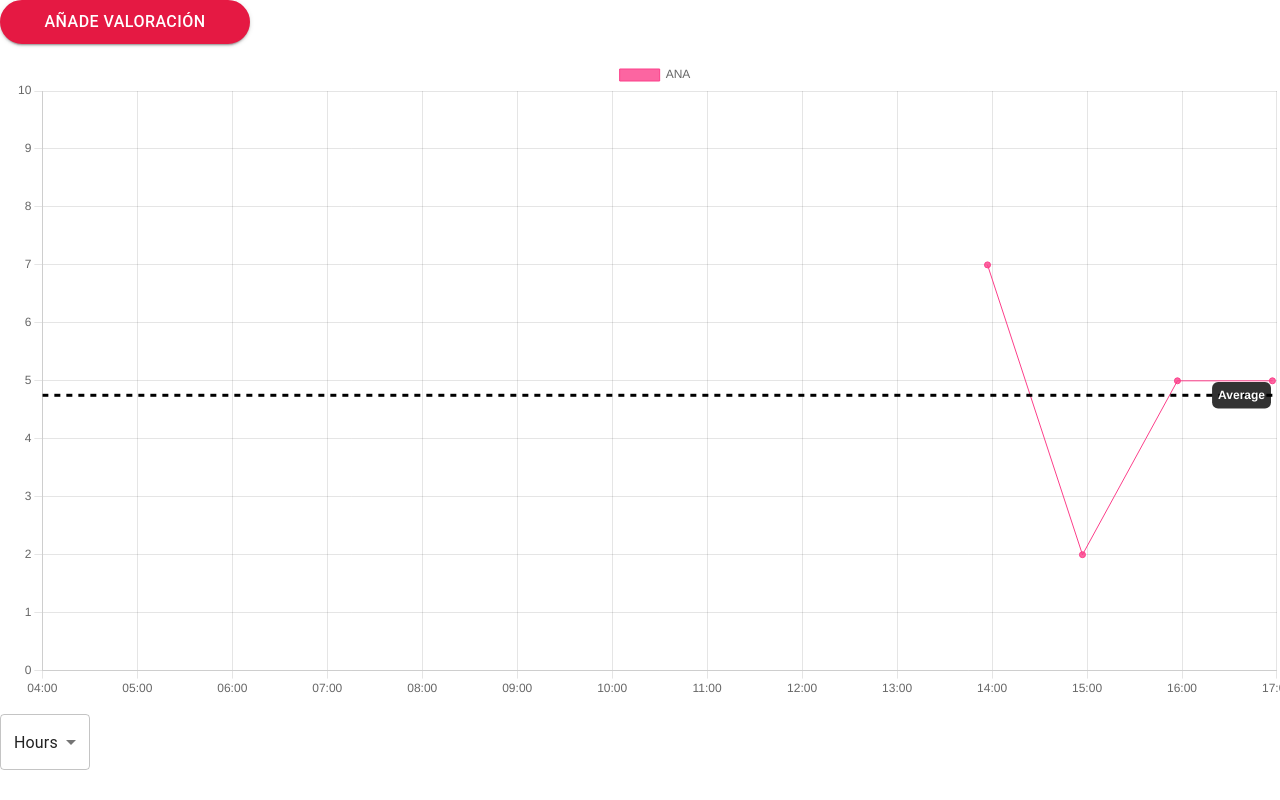
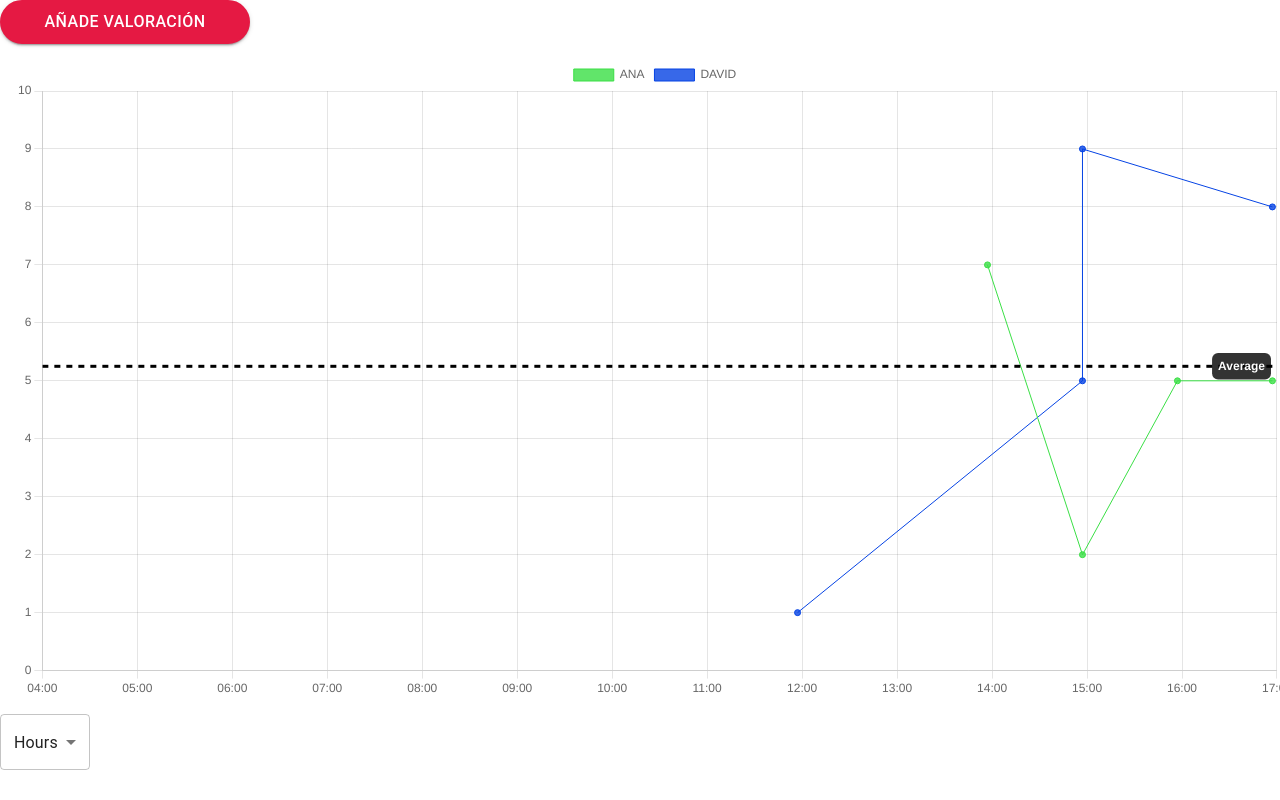
Before and after one commit to inesppino/timeline-front, a React (Create React App) app: page / in a window 1280 px wide. Shown: the top 800 px of the page. Built offline with nearby package versions, Linux system fonts and the light colour scheme.

Commit message:
extract to mock and utils helpers and constants. Create graph folder. Use same method when handling fields in form

```diff
--- a/src/App.js
+++ b/src/App.js
@@ -1,74 +1,20 @@
 import { useState } from "react";
 import { Button, Modal } from "@mui/material";
-import { PRIMARY_BUTTON_STYLES } from "./Base";
+import { MODAL_STYLES, PRIMARY_BUTTON_STYLES } from "./Base";
+import { format } from "date-fns";
+import { getRandomColor, getRange } from "./utils/helpers";
+import { DEFAULT_RANGE, DEFAULT_UNIT, UNIT_FORMATS } from "./utils/constants";
+import mockData from "./mock/mockData";
 import Form from "./form/Form";
-import LineChart from "./LineChart";
+import LineChart from "./graph/LineChart";
+import SelectTimeRange from "./form/SelectTimeRange";
 import "./app.scss";
-import {
-  addDays,
-  addHours,
-  addMinutes,
-  format,
-  startOfHour,
-  subDays,
-  subHours,
-  subMinutes,
-} from "date-fns";
-import SelectTimeRange from "./form/SelectTimeRange";
-
-const styleModal = {
-  width: "100%",
-  bgcolor: "background.paper",
-  boxShadow: 24,
-  p: 4,
-};
-
-const getRandomColor = () => {
-  return Math.floor(Math.random() * 255);
-};
-
-const rangeByUnit = {
-  minute: {
-    min: (date) => subMinutes(date, 120),
-    max: (date) => addMinutes(date, 10),
-  },
-  hour: { min: (date) => subHours(date, 12), max: (date) => addHours(date, 1) },
-  day: { min: (date) => subDays(date, 6), max: (date) => addDays(date, 1) },
-};
-
-const getRange = (date, unit = "hour") => {
-  const nearestOclock = startOfHour(date);
-  const min = rangeByUnit[unit].min(nearestOclock);
-  const max = rangeByUnit[unit].max(nearestOclock);
-  return { min, max };
-};
-
-const UNIT_FORMATS = {
-  hour: "HH:mm",
-  minute: "mm",
-  day: "eee dd",
-};
-
-const DEFAULT_RANGE = getRange(new Date());
 
 const App = () => {
-  const [data, setData] = useState({
-    ANA: {
-      color: `rgba(${getRandomColor()},${getRandomColor()},${getRandomColor()}`,
-      data: [
-        { x: subHours(new Date(), 3), y: 7 },
-        { x: subHours(new Date(), 2), y: 2 },
-        { x: subHours(new Date(), 1), y: 5 },
-        { x: new Date(), y: 5 },
-      ],
-    },
-  });
+  const [data, setData] = useState({ ...mockData });
   const [isAddModalOpen, setIsAddModalOpen] = useState(false);
   const [range, setRange] = useState(DEFAULT_RANGE);
-  const [unitTime, setUnitTime] = useState({
-    name: "hour",
-    format: UNIT_FORMATS.hour,
-  });
+  const [unitTime, setUnitTime] = useState(DEFAULT_UNIT);
 
   const updateData = (newData) => {
     const updatedData = { ...data };
@@ -91,12 +37,15 @@ const App = () => {
         ],
       };
     }
+    //Send to api
+    console.log("Sending to API, success!");
     setData({ ...data, ...updatedData });
     setIsAddModalOpen(false);
   };
 
   const getDataset = () => {
     const graphData = [];
+    console.log(data);
     for (const employee in data) {
       graphData.push({
         label: employee,
@@ -130,7 +79,7 @@ const App = () => {
           <Form
             onSubmit={updateData}
             onHandleCancel={() => setIsAddModalOpen(false)}
-            styles={styleModal}
+            styles={MODAL_STYLES}
           />
         </>
       </Modal>
--- a/src/Base.js
+++ b/src/Base.js
@@ -21,3 +21,10 @@ export const SECONDARY_BUTTON_STYLES = {
 
 export const GRID_FORM_STYLES = { marginBottom: "1rem", height: "5rem" };
 export const FIELD_STYLES = { width: "15.625rem" };
+
+export const MODAL_STYLES = {
+  width: "100%",
+  bgcolor: "background.paper",
+  boxShadow: 24,
+  p: 4,
+};
--- a/src/form/Form.js
+++ b/src/form/Form.js
@@ -33,15 +33,11 @@ const Form = ({ onSubmit, onHandleCancel, styles }) => {
   const [errorValues, setErrorValues] = useState({ ...FORM_ERRORS });
 
   const handleInputChange = (e) => {
-    const { name, value } = e.target;
+    const { name, value } = e.target ?? e;
     setFormValues({
       ...formValues,
       [name]: value,
     });
-  };
-
-  const handleDateChange = (newDate, id) => {
-    setFormValues({ ...formValues, [id]: newDate });
   };
 
   const handleSubmit = (event) => {
@@ -53,11 +49,9 @@ const Form = ({ onSubmit, onHandleCancel, styles }) => {
       }
     }
     if (Object.keys(errors).length !== 0) {
-      setErrorValues({ ...errorValues, ...errors });
+      setErrorValues(errors);
       return;
     }
-    //Send to api
-    console.log("Sending to API, success!");
     onSubmit(formValues);
     setFormValues({ ...DEFAULT_VALUES });
     setErrorValues({ ...FORM_ERRORS });
@@ -111,8 +105,7 @@ const Form = ({ onSubmit, onHandleCancel, styles }) => {
                 id="date"
                 name="date"
                 label="date"
-                mask="__-__-____"
-                inputFormat="DD-MM-YYYY"
+                maxDate={new Date()}
                 slotProps={{
                   textField: {
                     helperText: `${
@@ -122,7 +115,7 @@ const Form = ({ onSubmit, onHandleCancel, styles }) => {
                   },
                 }}
                 value={formValues.date}
-                onChange={(e) => handleDateChange(e, "date")}
+                onChange={(e) => handleInputChange({ name: "date", value: e })}
               ></DatePicker>
             </LocalizationProvider>
           </Grid>
@@ -133,8 +126,7 @@ const Form = ({ onSubmit, onHandleCancel, styles }) => {
                 id="time"
                 name="time"
                 label="time"
-                value={formValues.time}
-                onChange={(e) => handleDateChange(e, "time")}
+                maxTime={new Date()}
                 slotProps={{
                   textField: {
                     helperText: `${
@@ -143,6 +135,8 @@ const Form = ({ onSubmit, onHandleCancel, styles }) => {
                     error: errorValues.time,
                   },
                 }}
+                value={formValues.time}
+                onChange={(e) => handleInputChange({ name: "time", value: e })}
               />
             </LocalizationProvider>
           </Grid>
--- /dev/null
+++ b/src/mock/mockData.js
@@ -0,0 +1,26 @@
+import { subHours } from "date-fns";
+import { getRandomColor } from "../utils/helpers";
+
+const mockData = {
+  ANA: {
+    color: `rgba(${getRandomColor()},${getRandomColor()},${getRandomColor()}`,
+    data: [
+      { x: subHours(new Date(), 3), y: 7 },
+      { x: subHours(new Date(), 2), y: 2 },
+      { x: subHours(new Date(), 1), y: 5 },
+      { x: new Date(), y: 5 },
+    ],
+  },
+
+  DAVID: {
+    color: `rgba(${getRandomColor()},${getRandomColor()},${getRandomColor()}`,
+    data: [
+      { x: subHours(new Date(), 5), y: 1 },
+      { x: subHours(new Date(), 2), y: 5 },
+      { x: subHours(new Date(), 2), y: 9 },
+      { x: new Date(), y: 8 },
+    ],
+  },
+};
+
+export default mockData;
--- /dev/null
+++ b/src/utils/constants.js
@@ -0,0 +1,14 @@
+import { getRange } from "./helpers";
+
+export const UNIT_FORMATS = {
+  hour: "HH:mm",
+  minute: "mm",
+  day: "eee dd",
+};
+
+export const DEFAULT_RANGE = getRange(new Date());
+
+export const DEFAULT_UNIT = {
+  name: "hour",
+  format: UNIT_FORMATS.hour,
+};
--- /dev/null
+++ b/src/utils/helpers.js
@@ -0,0 +1,29 @@
+import {
+  addDays,
+  addHours,
+  addMinutes,
+  startOfHour,
+  subDays,
+  subHours,
+  subMinutes,
+} from "date-fns";
+
+export const getRandomColor = () => {
+  return Math.floor(Math.random() * 255);
+};
+
+export const rangeByUnit = {
+  minute: {
+    min: (date) => subMinutes(date, 120),
+    max: (date) => addMinutes(date, 10),
+  },
+  hour: { min: (date) => subHours(date, 12), max: (date) => addHours(date, 1) },
+  day: { min: (date) => subDays(date, 6), max: (date) => addDays(date, 1) },
+};
+
+export const getRange = (date, unit = "hour") => {
+  const nearestOclock = startOfHour(date);
+  const min = rangeByUnit[unit].min(nearestOclock);
+  const max = rangeByUnit[unit].max(nearestOclock);
+  return { min, max };
+};
```
Also changed, not shown: src/graph/LineChart.js (renamed from src/LineChart.js).
